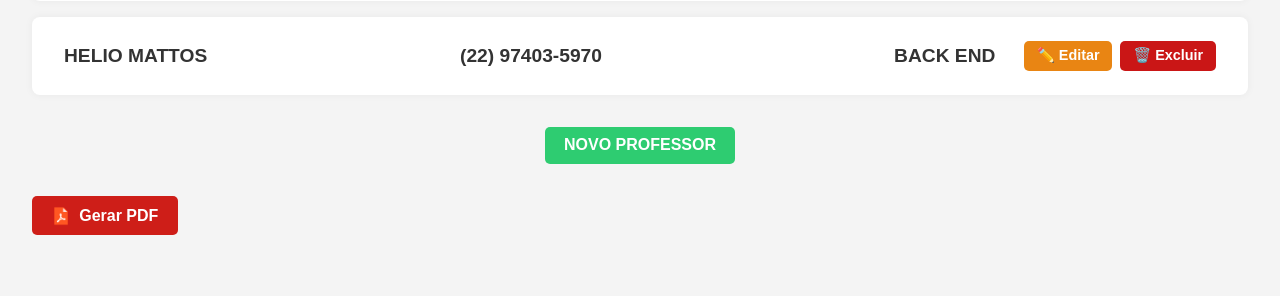
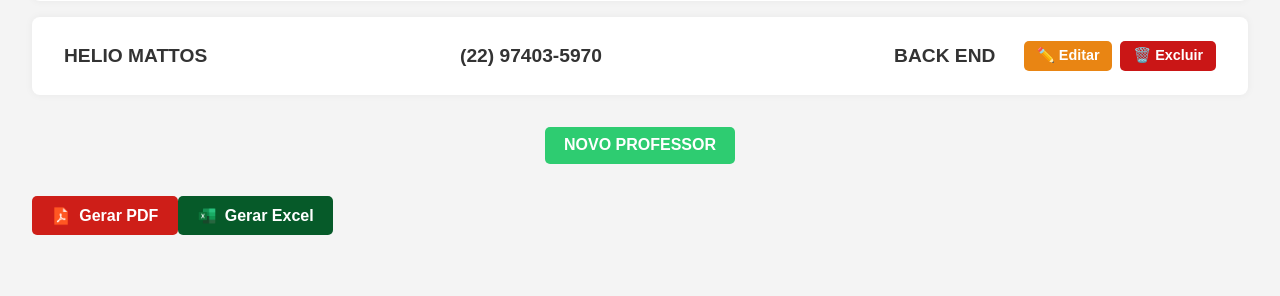
Before and after one commit to HelioMattos/gestaoesolarfinal, a Django app: page /professores/ in a window 1280 px wide. Shown: the part 308-604 px from the top of the page. Run offline with Django 5.2, Linux system fonts and the light colour scheme; data comes from the database, SQL or seed files in the repository.

Commit message:
exportar para excel

```diff
--- a/projeto/gestaoescolar/static/css/professor_list.css
+++ b/projeto/gestaoescolar/static/css/professor_list.css
@@ -261,3 +261,23 @@ ul {
     height: 20px;
     margin-right: 8px;
 }
+
+.btn-excel {
+    display: inline-flex;
+    align-items: center;
+    justify-content: center;
+    margin: 2rem auto 0;
+    padding: 0.6rem 1.2rem;
+    background-color: #065a29;
+    color: #fff;
+    text-decoration: none;
+    font-weight: bold;
+    border-radius: 5px;
+    transition: background-color 0.3s ease;
+}
+
+.icon-img {
+    width: 20px;
+    height: 20px;
+    margin-right: 8px;
+}
--- a/projeto/gestaoescolar/templates/gestaoescolar/gestao_list.html
+++ b/projeto/gestaoescolar/templates/gestaoescolar/gestao_list.html
@@ -49,5 +49,9 @@
         <img src="{% static 'icons/pdf.png' %}" alt="PDF" class="icon-img"> Gerar PDF
     </a>
 
+    <a href="{% url 'exportar_disciplinas_excel' %}" class = "btn-excel" target ="blank">
+    <img src="{% static 'icons/excel.png' %}" alt="PDF" class="icon-img"> Gerar Excel
+</a>
+
 </body>
 </html>
--- a/projeto/professor/templates/professor/professor_list.html
+++ b/projeto/professor/templates/professor/professor_list.html
@@ -49,5 +49,9 @@
      <a href="{% url 'professor_pdf' %}" class="btn-pdf" target="_blank">
         <img src="{% static 'icons/pdf.png' %}" alt="PDF" class="icon-img"> Gerar PDF
 
+    <a href="{% url 'exportar_excel' %}" class = "btn-excel" target ="blank">
+    <img src="{% static 'icons/excel.png' %}" alt="PDF" class="icon-img"> Gerar Excel
+</a>
+
 </body>
 </html>
--- a/projeto/professor/urls.py
+++ b/projeto/professor/urls.py
@@ -7,5 +7,6 @@ urlpatterns = [
     path('create/', ProfessorCreateView.as_view(), name='professor_create'),
     path('update/<int:pk>/', ProfessorUpdateView.as_view(), name='professor_update'),
     path('delete/<int:pk>/', ProfessorDeleteView.as_view(), name='professor_delete'),
-    path('professor/professor/pdf/', views.gerar_pdf_professor, name='professor_pdf')
+    path('professor/professor/pdf/', views.gerar_pdf_professor, name='professor_pdf'),
+    path('exportar_excel/', views.exportar_professores_excel, name='exportar_excel')
 ]
--- a/projeto/professor/views.py
+++ b/projeto/professor/views.py
@@ -6,8 +6,8 @@ from .forms import ProfessorForm
 from django.http import HttpResponse
 from django.template.loader import get_template
 from weasyprint import HTML
+from openpyxl import Workbook
 
-# Create your views here.
 
 class ProfessorListView(ListView):
     model = Professor
@@ -47,3 +47,23 @@ def gerar_pdf_professor(request):
     response = HttpResponse(pdf_file, content_type='application/pdf')
     response['Content-Disposition'] = 'inline; filename="disciplinas.pdf"'
     return response
+
+def exportar_professores_excel(request):
+    # Criar o workbook e a planilha
+    wb = Workbook()
+    ws = wb.active
+    ws.title = "Professores"
+
+    # Cabeçalho
+    ws.append(['Nome', 'Telefone', 'Disciplina'])
+
+    # Dados dos professores
+    professores = Professor.objects.all()
+    for prof in professores:
+        ws.append([prof.nome, prof.telefone, prof.disciplina.disciplina])
+
+    # Resposta HTTP
+    response = HttpResponse(content_type='application/vnd.openxmlformats-officedocument.spreadsheetml.sheet')
+    response['Content-Disposition'] = 'attachment; filename=professores.xlsx'
+    wb.save(response)
+    return response
--- a/projeto/setup/urls.py
+++ b/projeto/setup/urls.py
@@ -10,5 +10,7 @@ urlpatterns = [
     path('update/<int:pk>/', GestaoUpdateview.as_view(), name='gestao_update'),
     path('delete/<int:pk>/', GestaoDeleteView.as_view(), name='gestao_delete'),
     path('professores/', include('professor.urls')),
-    path('gestaoescolar/pdf/', views.gerar_pdf_disciplina, name='gestao_pdf')
+    path('gestaoescolar/pdf/', views.gerar_pdf_disciplina, name='gestao_pdf'),
+    path('exportar_disciplinas_excel/', views.exportar_disciplinas_excel, name='exportar_disciplinas_excel'),
+
 ]
```
Also changed, not shown: projeto/gestaoescolar/static/css/gestao_list.css (+16 -2 lines), projeto/gestaoescolar/static/css/professor_pdf.css (added, +27 -0 lines), projeto/gestaoescolar/views.py (+20 -0 lines), projeto/gestaoescolar/static/icons/excel.png (added).
